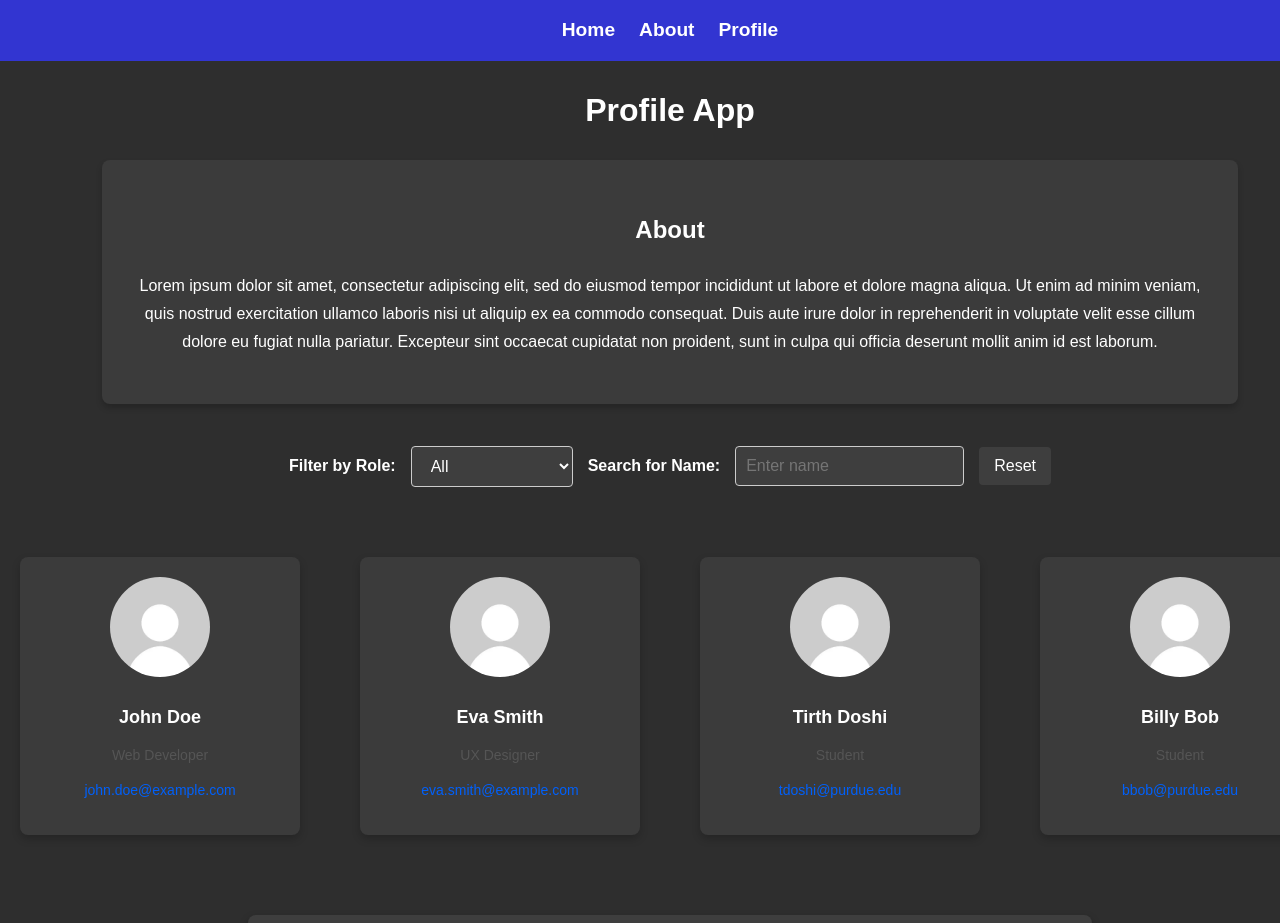
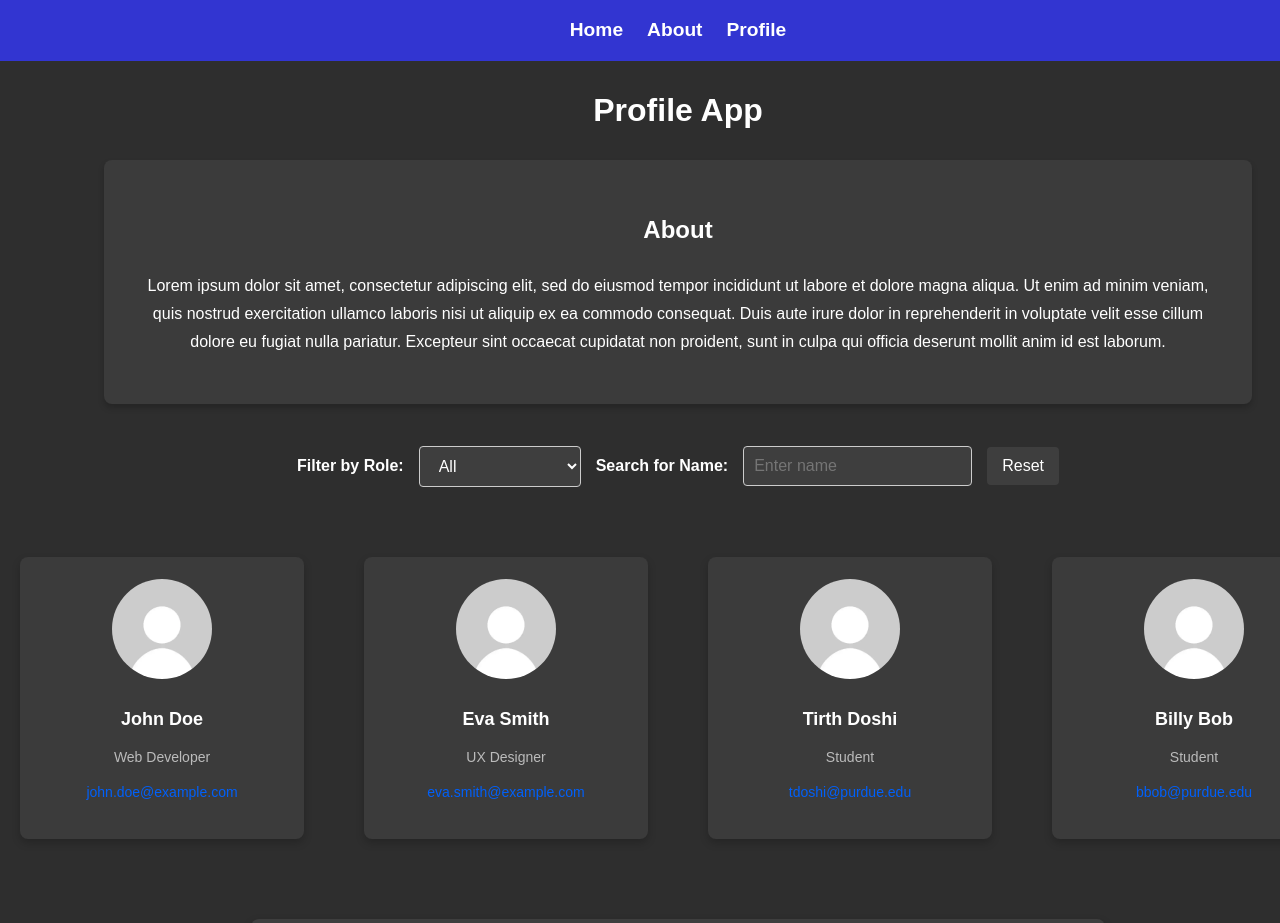
Before and after one commit to tdoshi123/my-react-app, a React (Vite) app: page / in a window 1280 px wide. Shown: the top 923 px of the page. Built offline with nearby package versions, Linux system fonts and the light colour scheme.

Commit message:
15th commit

```diff
--- a/src/styles/card.css
+++ b/src/styles/card.css
@@ -1,3 +1,14 @@
+@keyframes fadeIn {
+    from {
+        opacity: 0;
+        transform: translateY(10px);
+    }
+    to {
+        opacity: 1;
+        transform: translateY(0);
+    }
+}
+
 .profile-card {
     border-radius: 8px;
     padding: 20px;
@@ -6,6 +17,15 @@
     box-shadow: 0 4px 8px rgba(0, 0, 0, 0.2);
     background-color: #3B3B3B;
     margin: 20px;
+    border: 2px solid transparent;
+    transition: border 0.3s ease-in-out;
+    opacity: 0;
+    transform: translateY(10px);
+    animation: fadeIn 1s ease-in-out forwards;
+}
+
+.profile-card:hover {
+    border: 2px solid #0060fa;
 }
 
 .profile-card img {
@@ -19,15 +39,21 @@
 .profile-card h3 {
     margin: 10px 0 5px;
     font-size: 18px;
+    color: #fff;
 }
 
 .profile-card p {
     font-size: 14px;
-    color: #555;
+    color: #bbb;
 }
 
 .profile-card .email {
     font-size: 14px;
     color: #0060fa;
     margin-top: 5px;
+    text-decoration: none;
 }
+
+.profile-card .email:hover {
+    text-decoration: underline;
+}
```
